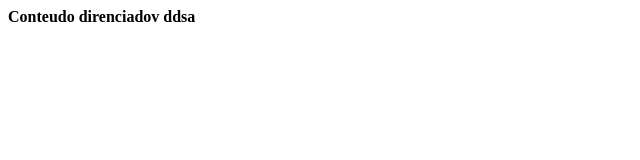
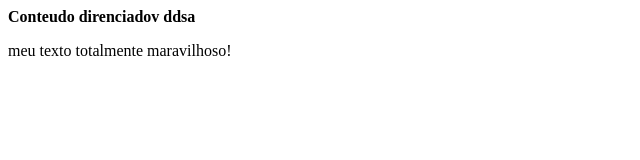
Before and after one commit to gdalbelo/mean_Outubro_2016, a plain HTML site: page index.html in a window 1280 px wide. Shown: the whole page, without its empty margins (0-640 px from the left). Drawn offline with Linux system fonts and the light colour scheme.

Commit message:
Adcao do teto

```diff
--- a/index.html
+++ b/index.html
@@ -5,6 +5,6 @@
 </head>
 <body>
 	<b>Conteudo direnciadov ddsa</b>
-	<a href="http://lorempixel.com/100/100/"></a>
+	<p>meu texto totalmente maravilhoso!</p>
 </body>
 </html>
```
